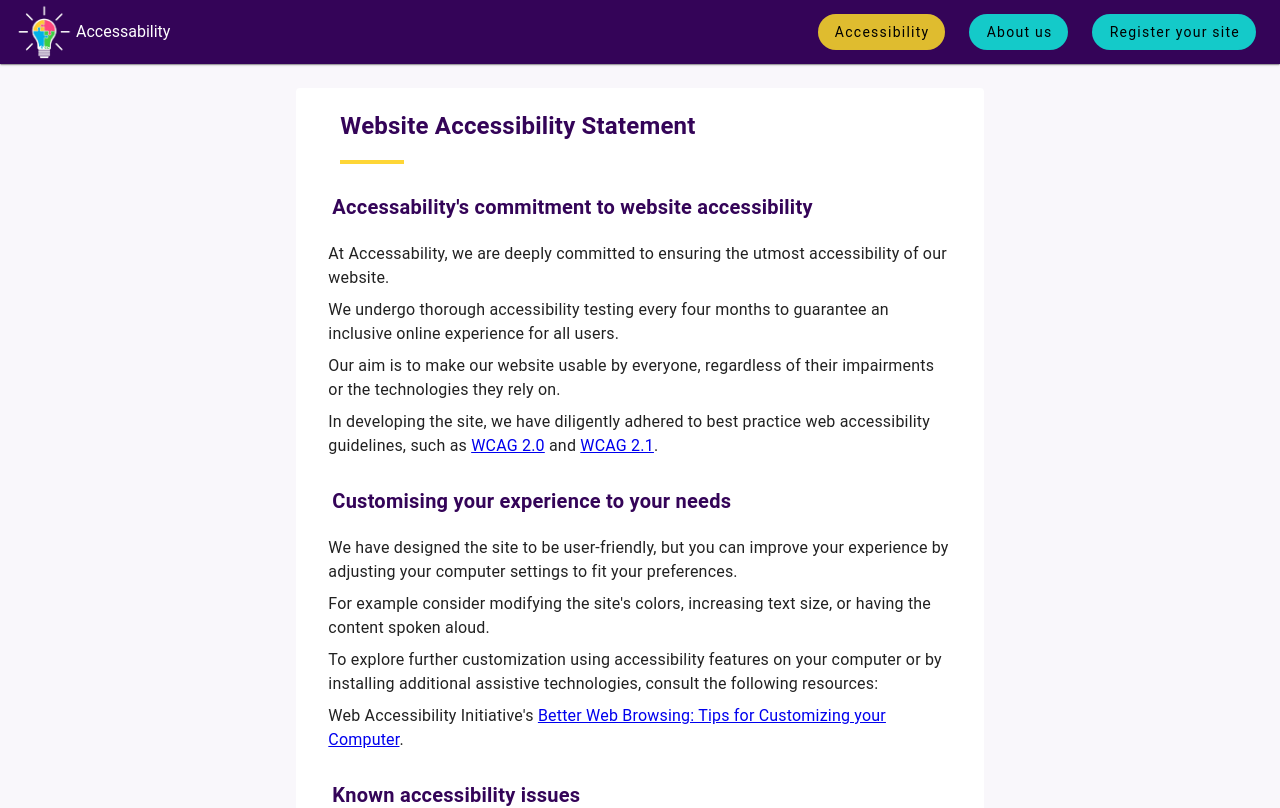
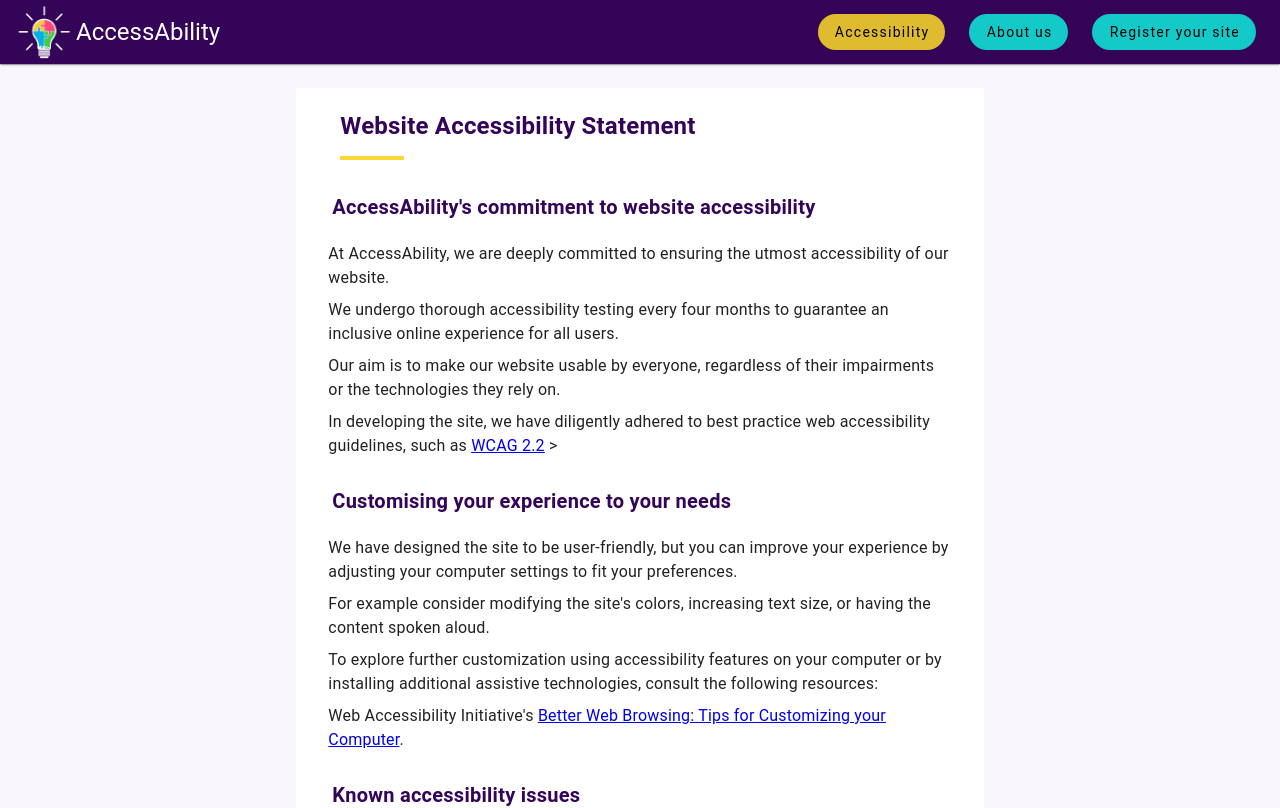
Before and after one commit to luisalvarez246/accessability, a Vue app in the folder frontend/: page /accessibility in a window 1280 px wide. Shown: the top 808 px of the page. Built offline with nearby package versions, Linux system fonts and the light colour scheme.

Commit message:
search button fixed and AccessAbility naming

```diff
--- a/frontend/src/layouts/default/AppBar.vue
+++ b/frontend/src/layouts/default/AppBar.vue
@@ -10,7 +10,7 @@
         'active-home': isHomeActive
       }" class="logo">
         <v-img src="../../assets/images/logo.png" class="mr-1" width="56" alt="Accessability Logo"></v-img>
-        <p class="textlogo">Accessability</p>
+        <span class="textlogo">AccessAbility</span>
       </router-link>
 
       <v-spacer></v-spacer>
@@ -76,6 +76,10 @@ const isActiveButton = (route) => router.currentRoute.value.path === route;
   height: 3rem;
 }
 
+.textlogo {
+  font-size: 1.5rem;
+}
+
 .textlogo:hover {
   color: #FED636 !important;
   font-weight: 600 !important;
--- a/frontend/src/layouts/default/FooterBar.vue
+++ b/frontend/src/layouts/default/FooterBar.vue
@@ -31,7 +31,7 @@
     <v-row no-gutters>
       <v-col class="text-right pl-16 pr-4" cols="12">
         <span class="copyright">
-          © Copyright {{ new Date().getFullYear() }} - Accessability
+          © Copyright {{ new Date().getFullYear() }} - AccessAbility
         </span>
       </v-col>
     </v-row>
--- a/frontend/src/views/AccessibilityView.vue
+++ b/frontend/src/views/AccessibilityView.vue
@@ -10,11 +10,11 @@
         <v-list>
           <v-list-item>
             <v-list-item-title class="font-weight-bold text-navbar text-h6 pl-5 py-4"
-              >Accessability's commitment to website
+              >AccessAbility's commitment to website
               accessibility</v-list-item-title
             >
             <v-list-item>
-              At Accessability, we are deeply committed to ensuring the utmost
+              At AccessAbility, we are deeply committed to ensuring the utmost
               accessibility of our website.
             </v-list-item>
             <v-list-item>
@@ -29,18 +29,13 @@
               In developing the site, we have diligently adhered to best
               practice web accessibility guidelines, such as
               <a
-                href="https://www.w3.org/TR/WCAG20/"
+                href="https://www.w3.org/TR/WCAG22/"
                 aria-describedby="new-window-1"
                 rel="no-follow"
-                >WCAG 2.0</a
+                >WCAG 2.2</a
               >
-              and
-              <a
-                href="https://www.w3.org/TR/WCAG21/"
-                aria-describedby="new-window-1"
-                rel="no-follow"
-                >WCAG 2.1</a
-              >.
+
+              >
             </v-list-item>
           </v-list-item>
 
@@ -131,7 +126,7 @@
 
 h2.underline::after {
   background: #FED636;
-  bottom: 0;
+  bottom: 0.25rem;
   content: "";
   display: block;
   height: 0.25rem;
--- a/frontend/src/views/CookiesView.vue
+++ b/frontend/src/views/CookiesView.vue
@@ -7,8 +7,8 @@ const email = "contact@accessability.com";
   <div class="main-container py-6">
     <v-container class="cookie-policy-container">
       <v-card class="cookie-policy-card" variant="flat">
-        <h2 class="font-weight-bold text-navbar underline pl-5 py-6">Cookie Policy</h2>
-        <v-card-item> Welcome to Accessability's Cookie Policy!</v-card-item>
+        <h3 class="font-weight-bold text-navbar underline pl-5 py-6">Cookie Policy</h3>
+        <v-card-item> Welcome to AccessAbility's Cookie Policy!</v-card-item>
 
         <v-list>
           <v-list-item>
@@ -88,9 +88,13 @@ const email = "contact@accessability.com";
   position: relative;
 }
 
-h2.underline::after {
+h3 {
+  font-size: 1.5rem;
+}
+
+h3.underline::after {
   background: #FED636;
-  bottom: 0;
+  bottom: 0.25rem;
   content: "";
   display: block;
   height: 0.25rem;
--- a/frontend/src/views/HomeView.vue
+++ b/frontend/src/views/HomeView.vue
@@ -16,8 +16,8 @@
       <v-card class="mx-auto" color="cardbackground2" width="90%">
         <v-card-text>
           <v-row>
-            <v-col cols="12" lg="9">
-              <v-row align="center">
+            <v-col cols="12" lg="11">
+              <v-row align="center" class="ml-16">
                 <v-col cols="auto">
                   <p class="font-weight-bold text-subtitle-1 text-cardbackground1 pl-0 pr-6">Near to...</p>
                 </v-col>
@@ -32,7 +32,7 @@
                     label="Search place or town" persistent-hint type="input" role="textbox" class="custom_messages" />
                 </v-col>
               </v-row>
-              <v-row align="center">
+              <v-row align="center" class="ml-16">
                 <v-col class="pr-0" cols="auto">
                   <v-card-text class="font-weight-bold text-subtitle-1 text-cardbackground1 px-0">I'm looking
                     for...</v-card-text>
@@ -45,16 +45,11 @@
                 <v-col cols="12" class="pt-0">
                   <v-text-field id="search-type-of-site" bg-color="white" color="cardbackground1" base-color="navbar"
                     variant="outlined" clearable :rules="[rules.required]" hint="Enter your site here"
-                    label="Search for coffe-shops, restaurants, hotels..." persistent-hint type="input" role="textbox" />
+                    label="Search for shops, hotels..." persistent-hint type="input" role="textbox" />
                 </v-col>
               </v-row>
             </v-col>
-            <v-col class="d-flex align-center pb-0" cols="12" md="0" lg="3">
-              <v-btn text class="text-none mx-auto" color="searchbtn" rounded="xl" flat :block="xs"
-                :size="xs ? '' : 'x-large'" :height="xs ? 52 : ''" :class="{ 'text-h6': xs }">
-                Search
-              </v-btn>
-            </v-col>
+
           </v-row>
         </v-card-text>
         <v-card-item class="justify-space-between">
@@ -75,6 +70,12 @@
             </v-col>
           </v-row>
         </v-card-item>
+        <v-col class="d-flex mx-auto pb-5" cols="12" md="0" lg="3">
+              <v-btn text class="text-none mx-auto" color="searchbtn" rounded="xl" flat :block="xs"
+                :size="xs ? '' : 'x-large'" :height="xs ? 52 : ''" :class="{ 'text-h6': xs }">
+                Search
+              </v-btn>
+            </v-col>
       </v-card>
     </v-card>
   </v-container>
--- a/frontend/src/views/PrivacyPolicyView.vue
+++ b/frontend/src/views/PrivacyPolicyView.vue
@@ -6,10 +6,10 @@ const email = "contact@accessability.com";
   <div class="main-container pl-5 py-6">
     <v-container class="privacy-policy-container">
       <v-card class="privacy-policy-card" variant="flat">
-        <h2 class="font-weight-bold text-navbar underline pl-5 py-6">Privacy Policy</h2>
-        <v-card-item>Welcome to Accessability's Privacy Policy!</v-card-item>
+        <h3 class="font-weight-bold text-navbar underline pl-5 py-6">Privacy Policy</h3>
+        <v-card-item>Welcome to AccessAbility's Privacy Policy!</v-card-item>
         <v-card-item>
-          At Accessability, we are committed to protecting your privacy. This
+          At AccessAbility, we are committed to protecting your privacy. This
           Privacy Policy outlines how we collect, use, and protect your personal
           information when you use our website.
         </v-card-item>
@@ -99,9 +99,13 @@ const email = "contact@accessability.com";
   position: relative;
 }
 
-h2.underline::after {
+h3 {
+  font-size: 1.5rem;
+}
+
+h3.underline::after {
   background: #FED636;
-  bottom: 0;
+  bottom: 0.25rem;
   content: "";
   display: block;
   height: 0.25rem;
--- a/frontend/src/views/TermsOfUseView.vue
+++ b/frontend/src/views/TermsOfUseView.vue
@@ -3,10 +3,10 @@ const email = "contact@accessability.com";
 </script>
 
 <template>
-  <div class="main-container py-6">
+  <main-container class="main-container py-6">
     <v-container class="terms-use-container">
       <v-card class="privacy-policy-card" variant="flat">
-        <h2 class="font-weight-bold text-navbar underline pl-5 py-6">Terms of Use</h2>
+        <h3 class="font-weight-bold text-navbar underline pl-5 py-6">Terms of Use</h3>
         <v-card-item> Welcome to AccessAbility!</v-card-item>
 
         <v-card-item>
@@ -17,7 +17,7 @@ const email = "contact@accessability.com";
 
         <v-list>
           <v-list-item>
-            <v-list-item-title class="font-weight-bold text-navbar">1. Acceptance of Terms</v-list-item-title>
+            <v-list-item-title class="font-weight-bold text-navbar">1. Acceptance of terms</v-list-item-title>
             <v-list-item>
               By using our website, you agree to be legally bound by these Terms
               of Use. If you do not agree to these terms, please do not use our
@@ -142,7 +142,7 @@ const email = "contact@accessability.com";
         </v-list>
       </v-card>
     </v-container>
-  </div>
+</main-container>
 </template>
 
 <style scoped>
@@ -154,9 +154,13 @@ letter-spacing: 0.0125rem;
   position: relative;
 }
 
-h2.underline::after {
+h3 {
+  font-size: 1.5rem;
+}
+
+h3.underline::after {
   background: #FED636;
-  bottom: 0;
+  bottom: 0.25rem;
   content: "";
   display: block;
   height: 0.25rem;
```
